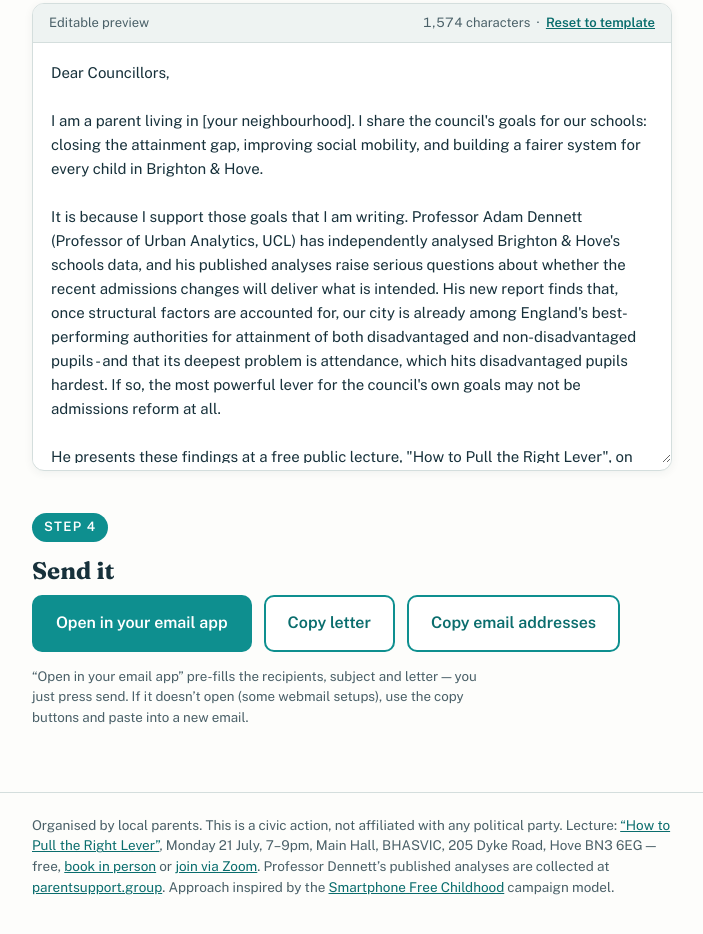
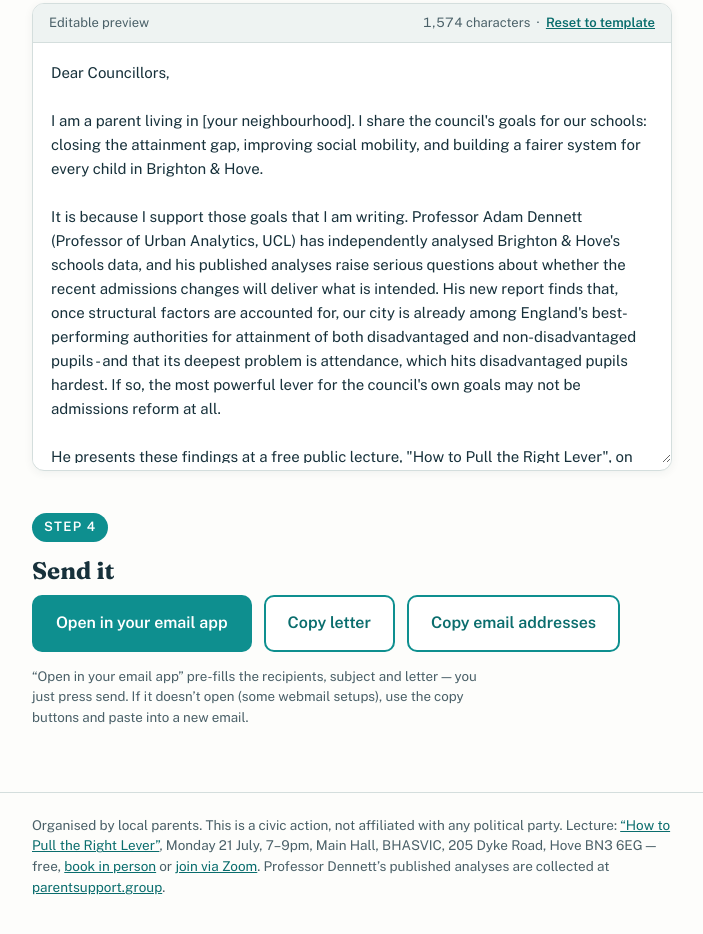
Before and after one commit to harrypell/pull-the-right-lever, a plain HTML site: page index.html in a window 1280 px wide. Shown: the part 1811-2745 px from the top of the page, without its empty margins (288-991 px from the left). Drawn offline with nearby package versions, Linux system fonts and the light colour scheme.

Commit message:
Add files via upload

```diff
--- a/index.html
+++ b/index.html
@@ -243,7 +243,6 @@
     <a href="https://www.eventbrite.co.uk/e/public-lecture-how-to-pull-the-right-lever-tickets-1989088812182" rel="noopener">book in person</a> or
     <a href="https://ucl.zoom.us/webinar/register/WN_Tiri-BsoRJOf9ge8TZ-Isw#/registration" rel="noopener">join via Zoom</a>.
     Professor Dennett’s published analyses are collected at <a href="https://www.parentsupport.group/" rel="noopener">parentsupport.group</a>.
-    Approach inspired by the <a href="https://smartphonefreechildhood.org" rel="noopener">Smartphone Free Childhood</a> campaign model.
   </div>
 </footer>
 
```
